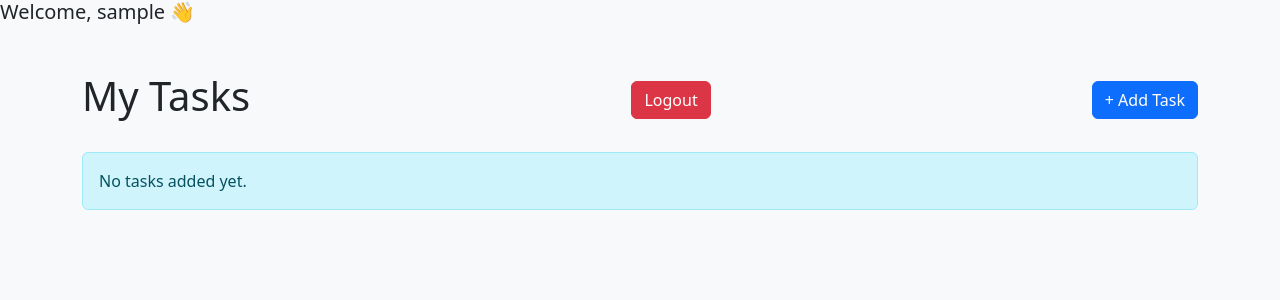
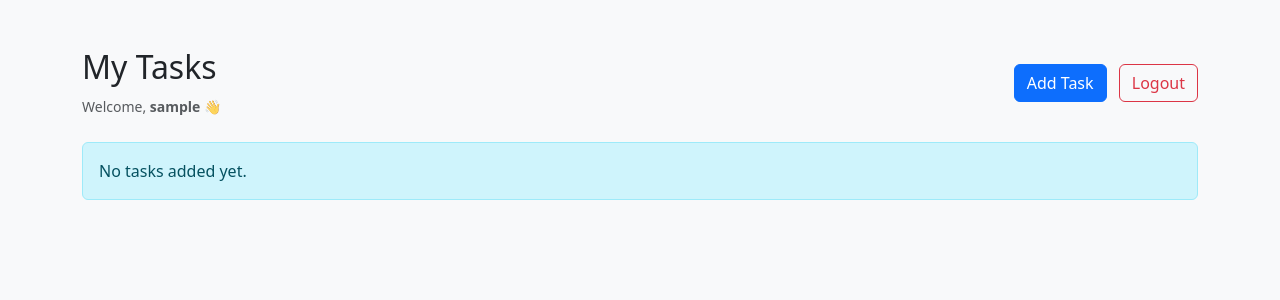
Before and after one commit to Nandhu11747/to-do, a Django app: page / in a window 1280 px wide. Shown: the top 300 px of the page. Run offline with Django 5.2, Linux system fonts and the light colour scheme; the visitor is signed in with stand-in values (Sample User, id 1); data that the repository does not hold is empty.

Commit message:
updated structure

```diff
--- a/todo/templates/todo/home.html
+++ b/todo/templates/todo/home.html
@@ -7,19 +7,25 @@
 </head>
 <body class="bg-light">
 
-<h5>Welcome, {{ request.user.username }} 👋</h5>
-
 <div class="container mt-5">
 
     <div class="d-flex justify-content-between align-items-center mb-4">
-        <h1>My Tasks</h1>
+        <div>
+            <h2 class=""mb-0">My Tasks</h2>
+            <small class="text-muted">
+                Welcome, <strong>{{ user.username }}</strong> 👋
+            </small>
+        </div>
+        <div>
+            <a href="{% url 'add_task' %}" class="btn btn-primary">
+                Add Task
+            </a>
 
-        <a href="{% url 'logout' %}" class="btn btn-danger">
-            Logout
-        </a>
-        <a href="{% url 'add_task' %}" class="btn btn-primary">
-            + Add Task
-        </a>
+            <a href="{% url 'logout' %}" class="btn btn-outline-danger ms-2">
+                Logout
+            </a>
+        </div>
+
     </div>
 
     {% for task in tasks %}
```
